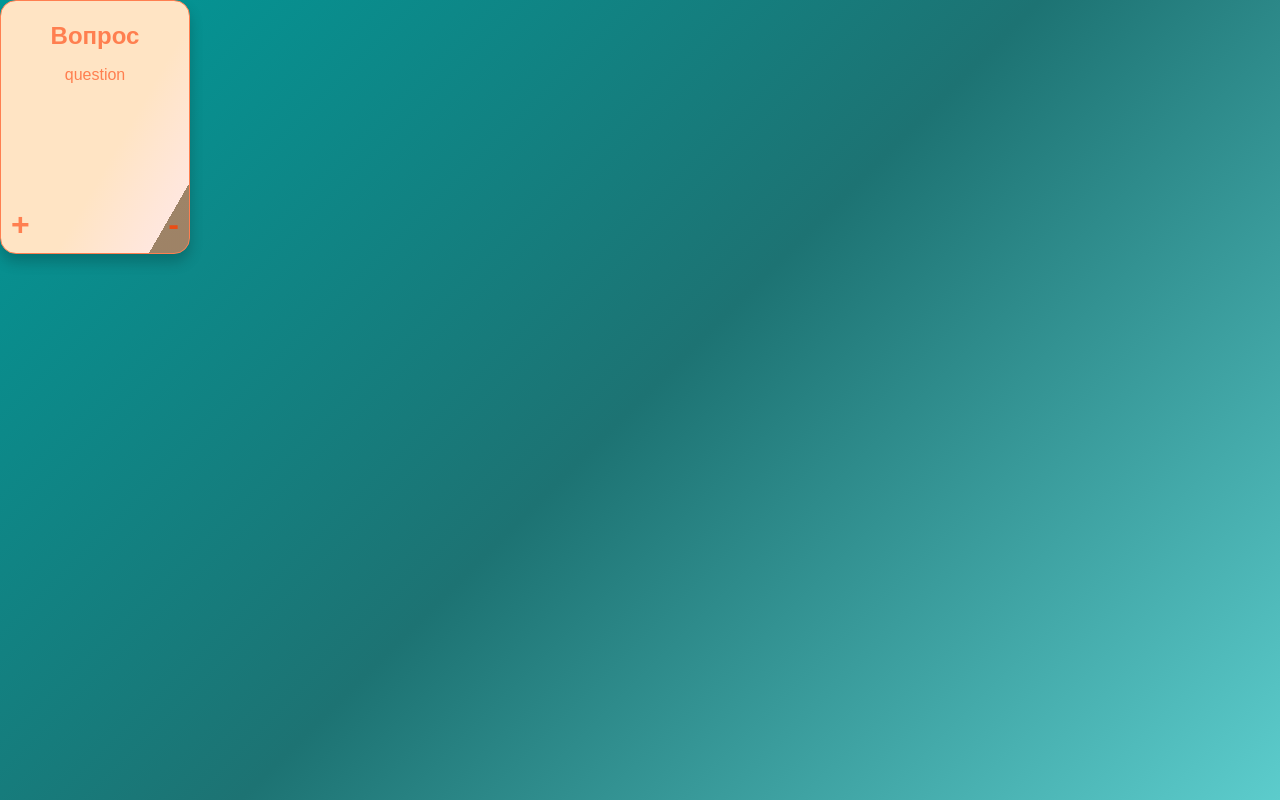
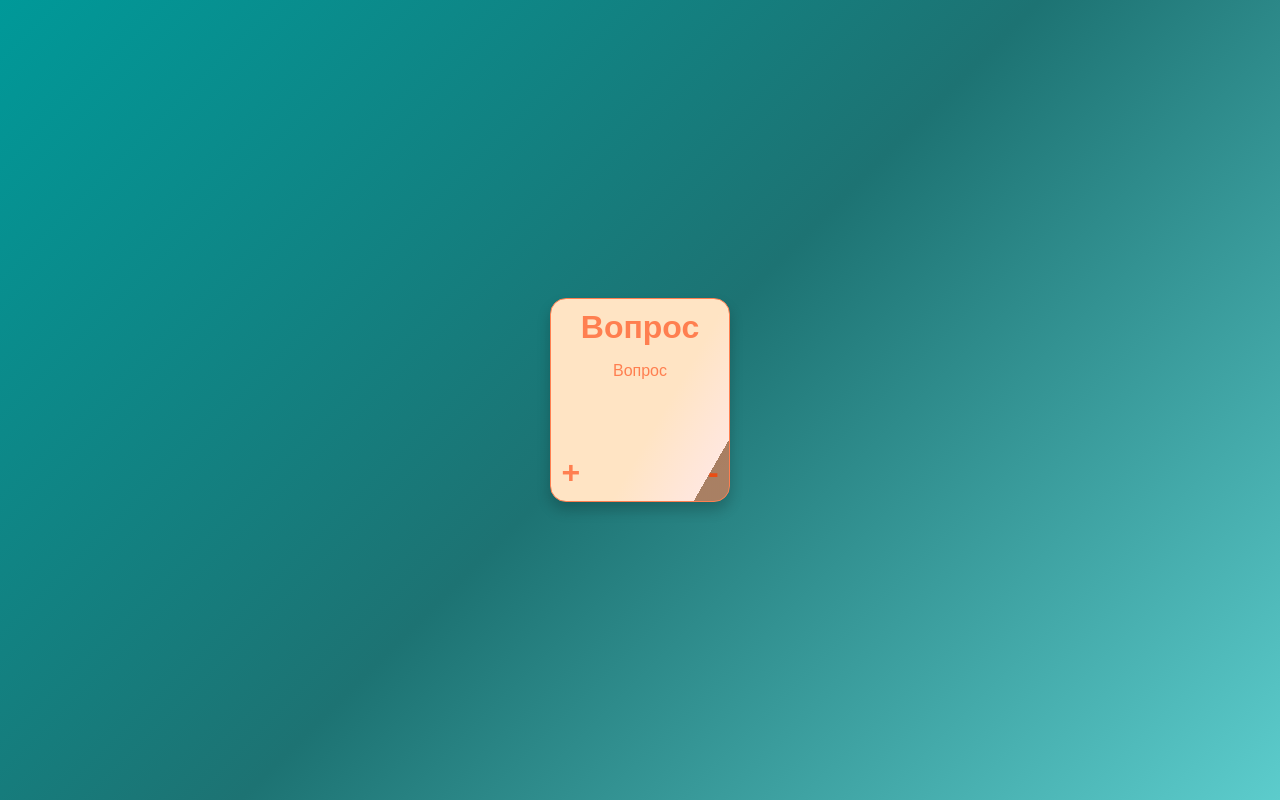
Before and after one commit to ystuler/front, a Vue app: page / in a window 1280 px wide. Built offline with nearby package versions, Linux system fonts and the light colour scheme.

Commit message:
fix: style

```diff
--- a/src/components/CardComponent.vue
+++ b/src/components/CardComponent.vue
@@ -2,8 +2,11 @@
 import {ref} from 'vue';
 
 const isFlipped = ref(false);
-const answer = 'answer ';
-const question = 'question';
+const show = ref(false);
+const props = defineProps({
+  answer: String,
+  question: String
+})
 const flipCard = () => {
   isFlipped.value = !isFlipped.value;
 };
@@ -18,9 +21,11 @@ const flipCard = () => {
         <div @click="flipCard" class="corner plus">+</div>
         <div @click="flipCard" class="corner minus">-</div>
       </div>
-      <div class="flip-card-back">
+      <div class="flip-card-back" @mouseover="show = true" @mouseleave="show = false">
         <p class="title">Ответ</p>
         <p class="content">{{ answer }}</p>
+        <div v-show="show" class="corner arow"> ></div>
+
       </div>
     </div>
   </div>
@@ -29,15 +34,14 @@ const flipCard = () => {
 <style scoped>
 .flip-card {
   background-color: transparent;
-  width: 190px;
-  height: 254px;
-  perspective: 1000px;
+  width: 14vw;
+  height: 16vw;
   font-family: sans-serif;
   position: relative;
 }
 
 .title {
-  font-size: 1.5em;
+  font-size: 2em;
   font-weight: 900;
   text-align: center;
   margin: 0;
@@ -98,16 +102,16 @@ const flipCard = () => {
 }
 
 .content {
-  height: 150px; /* Set a fixed height */
-  overflow-y: auto; /* Add scroll bar if content overflows vertically */
-  overflow-x: hidden; /* Hide horizontal scrollbar */
-  width: 100%; /* Ensure the content doesn't overflow horizontally */
-  box-sizing: border-box; /* Ensure padding is included in the total width */
-  word-wrap: break-word; /* Break long words to fit the width */
+  height: 10vw;
+  overflow-y: auto;
+  overflow-x: hidden;
+  width: 100%;
+  box-sizing: border-box;
+  word-wrap: break-word;
 }
 
 .content::-webkit-scrollbar {
-  width: 4px; /* Thin scrollbar */
+  width: 4px;
 }
 
 .content::-webkit-scrollbar-thumb {
@@ -150,4 +154,41 @@ const flipCard = () => {
 .minus:hover {
   color: darkorange;
 }
+
+.arow {
+  bottom: 1px;
+  right: 2px;
+  color: #d54b19;
+  animation: pulse 1.5s infinite;
+}
+
+@keyframes pulse {
+  0% {
+    transform: scale(1);
+  }
+  50% {
+    transform: scale(1.1);
+  }
+  100% {
+    transform: scale(1);
+  }
+}
+
+.arow:hover {
+  color: #d17427;
+  animation: hoverPulse 0.6s infinite;
+}
+
+@keyframes hoverPulse {
+  0% {
+    transform: scale(1);
+  }
+  50% {
+    transform: scale(1.2);
+  }
+  100% {
+    transform: scale(1);
+  }
+}
+
 </style>
--- a/src/components/FormComponent.vue
+++ b/src/components/FormComponent.vue
@@ -7,7 +7,7 @@
     <form class="form">
       <p class="form-title">Sign in to your account</p>
       <div class="input-container">
-        <input placeholder="Enter email" type="email">
+        <input placeholder="Enter name">
       </div>
       <div class="input-container">
         <input placeholder="Enter password" type="password">
--- a/src/components/HelloWorld.vue
+++ b/src/components/HelloWorld.vue
@@ -6,18 +6,16 @@ import CollectionCreateCardComponent from "./CollectionCreateCardComponent.vue";
 </script>
 
 <template>
-  <card-component></card-component>
+  <div class="center-container">
+  <card-component answer="Ответ" question="Вопрос"></card-component>
+  </div>
 </template>
 
 <style scoped>
 .center-container {
-  display: grid;
-  grid-template-columns: repeat(auto-fit, minmax(300px, 1fr));
-  gap: 20px;
+  display: flex;
+  justify-content: center;
   align-items: center;
-  justify-content: center;
-  padding: 20px;
-  height: 100vh; /* Make sure it takes the full height of the viewport */
-  text-align: center;
+  height: 100vh;
 }
 </style>
```
